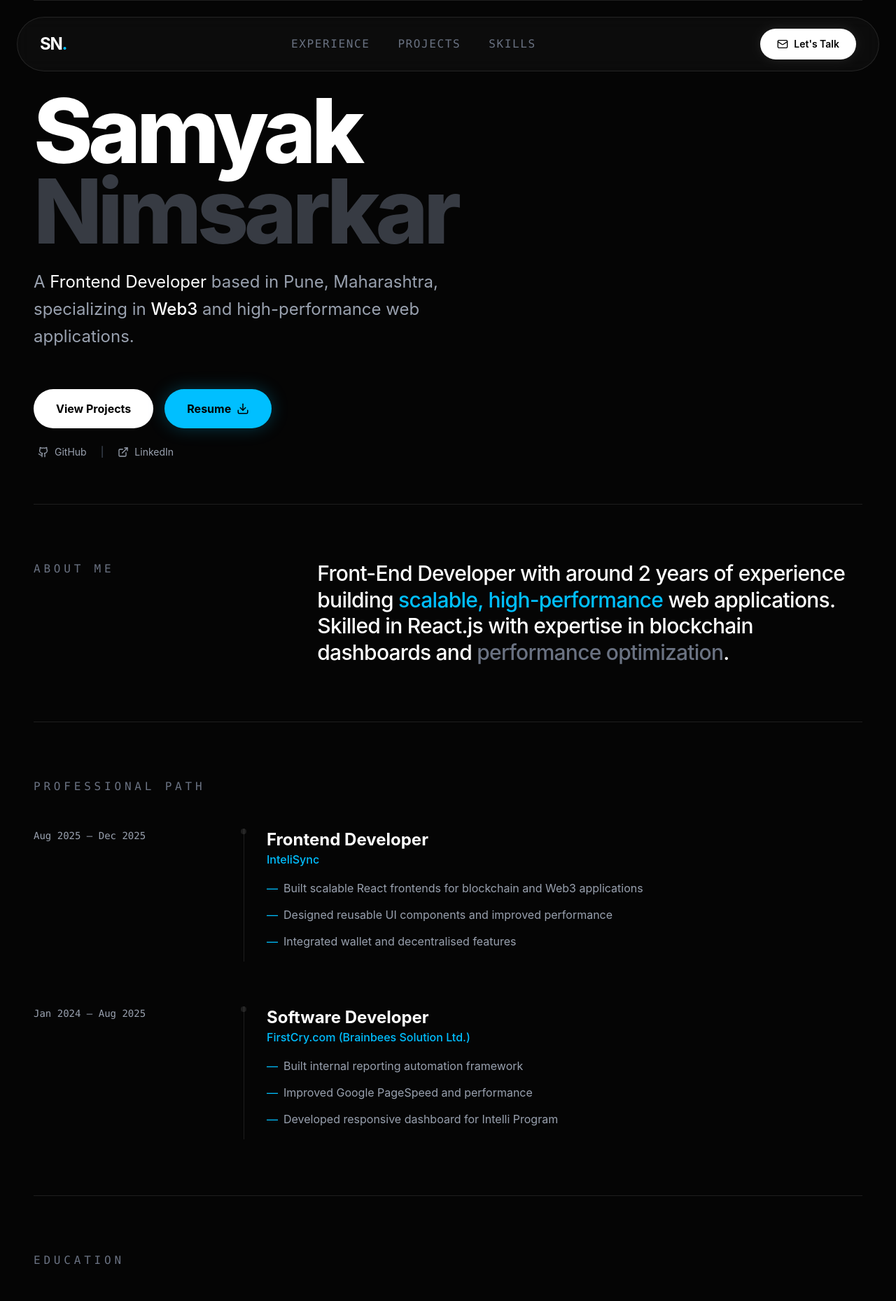
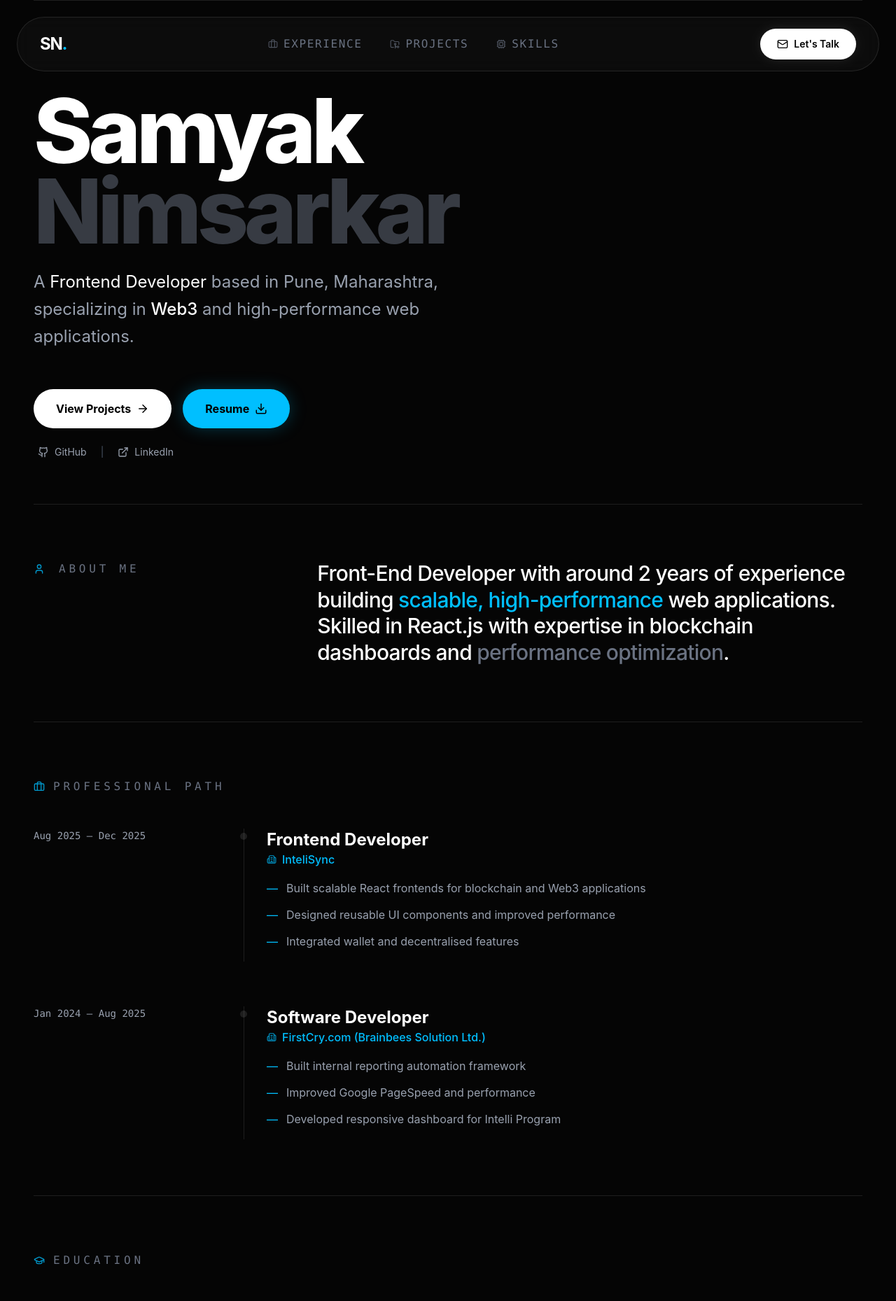
Before and after one commit to Samyak1519/portfolio, a React (Vite) app: page / in a window 1280 px wide. Shown: the top 1859 px of the page at 70% size. Built offline with nearby package versions, Linux system fonts and the light colour scheme.

Commit message:
Update: Added Icons to each Section

```diff
--- a/src/data/portfolioData.js
+++ b/src/data/portfolioData.js
@@ -1,4 +1,6 @@
 // src/data/portfolioData.js
+
+import { details } from "framer-motion/client";
 
 export const basicInfo = {
   name: "Samyak Nimsarkar",
@@ -61,6 +63,11 @@ export const projects = [
     description:
       "OTT-style cartoon streaming web app built with React and Tailwind.",
     tech: ["React", "Tailwind", "Router", "Vercel"],
+    details: [
+      "Dynamic content rows & category filtering",
+      "Optimized performance with lazy loading",
+      "Reusable component architecture",
+    ],
     link: "https://www.retrotoonz.in",
     github: "https://github.com/Samyak1519/RetroToonz",
   },
--- a/src/sections/About.jsx
+++ b/src/sections/About.jsx
@@ -1,4 +1,5 @@
 import React from "react";
+import { User } from "lucide-react";
 
 const About = () => {
   return (
@@ -8,10 +9,15 @@ const About = () => {
     >
       <div className="grid grid-cols-1 md:grid-cols-12 gap-8">
         <div className="md:col-span-4">
-          <h2 className="text-s font-mono text-gray-500 uppercase tracking-[0.3em] mb-8 md:mb-12">
-            About Me
-          </h2>
+          {/* Heading with Icon */}
+          <div className="flex items-center gap-5 mb-8 md:mb-12">
+            <User size={16} className="text-accent opacity-80" />
+            <h2 className="text-s font-mono text-gray-500 uppercase tracking-[0.3em]">
+              About Me
+            </h2>
+          </div>
         </div>
+
         <div className="md:col-span-8">
           <p className="text-2xl md:text-3xl font-medium leading-tight tracking-tight">
             Front-End Developer with around 2 years of experience building{" "}
--- a/src/sections/Education.jsx
+++ b/src/sections/Education.jsx
@@ -1,3 +1,4 @@
+import { GraduationCap, Building2 } from "lucide-react";
 import { education } from "../data/portfolioData";
 
 const Education = () => {
@@ -6,9 +7,13 @@ const Education = () => {
       id="education"
       className="py-14 md:py-20 border-t border-border scroll-mt-28 md:scroll-mt-32"
     >
-      <h2 className="text-s font-mono text-gray-500 uppercase tracking-[0.3em] mb-8 md:mb-12">
-        Education
-      </h2>
+      {/* SECTION TITLE */}
+      <div className="flex items-center gap-3 mb-8 md:mb-12">
+        <GraduationCap size={16} className="text-accent opacity-80" />
+        <h2 className="text-s font-mono text-gray-500 uppercase tracking-[0.3em]">
+          Education
+        </h2>
+      </div>
 
       <div className="space-y-12 md:space-y-16">
         {education.map((edu, index) => (
@@ -16,24 +21,32 @@ const Education = () => {
             key={index}
             className="grid grid-cols-1 md:grid-cols-12 gap-4 group"
           >
-            {/* YEAR COLUMN */}
+            {/* DATE */}
             <div className="md:col-span-3 text-gray-400 font-mono text-sm">
               {edu.date}
             </div>
 
             {/* CONTENT */}
             <div className="md:col-span-9 border-l border-border pl-8 relative pb-4">
-              <div className="absolute -left-1.25 top-0 h-2 w-2 rounded-full bg-border group-hover:bg-accent transition-colors"></div>
+              {/* timeline dot */}
+              <div className="absolute -left-1.5 top-1.5 h-3 w-3 rounded-full bg-border group-hover:bg-accent transition-colors"></div>
 
-              <h3 className="text-2xl font-bold">
+              {/* DEGREE */}
+              <h3 className="text-2xl font-bold leading-snug">
                 {edu.degree}{" "}
                 <span className="text-gray-400 font-normal">
                   in {edu.field}
                 </span>
               </h3>
 
-              <p className="text-accent mb-1 font-medium">{edu.institute}</p>
-              <p className="text-gray-400">{edu.university}</p>
+              {/* INSTITUTE */}
+              <div className="flex items-start gap-2 text-accent mt-1 font-medium">
+                <Building2 size={14} className="mt-1 shrink-0 opacity-80" />
+                <span>{edu.institute}</span>
+              </div>
+
+              {/* UNIVERSITY */}
+              <p className="text-gray-400 mt-1">{edu.university}</p>
             </div>
           </div>
         ))}
--- a/src/sections/Experience.jsx
+++ b/src/sections/Experience.jsx
@@ -1,4 +1,5 @@
 import { experiences } from "../data/portfolioData";
+import { Briefcase, Building2 } from "lucide-react";
 
 const Experience = () => {
   return (
@@ -6,9 +7,13 @@ const Experience = () => {
       id="experience"
       className="py-14 md:py-20 scroll-mt-28 md:scroll-mt-32 border-t border-border"
     >
-      <h2 className="text-s font-mono text-gray-500 uppercase tracking-[0.3em] mb-8 md:mb-12">
-        Professional Path
-      </h2>
+      {/* Title with icon */}
+      <div className="flex items-center gap-3 mb-8 md:mb-12">
+        <Briefcase size={16} className="text-accent opacity-80" />
+        <h2 className="text-s font-mono text-gray-500 uppercase tracking-[0.3em]">
+          Professional Path
+        </h2>
+      </div>
 
       <div className="space-y-12 md:space-y-16">
         {experiences.map((exp, index) => (
@@ -16,23 +21,34 @@ const Experience = () => {
             key={index}
             className="grid grid-cols-1 md:grid-cols-12 gap-4 group"
           >
+            {/* Date */}
             <div className="md:col-span-3 text-gray-400 font-mono text-sm">
               {exp.date}
             </div>
 
+            {/* Content */}
             <div className="md:col-span-9 border-l border-border pl-8 relative pb-4">
-              <div className="absolute -left-1.25 top-0 h-2 w-2 rounded-full bg-border group-hover:bg-accent transition-colors"></div>
+              {/* Timeline dot */}
+              <div className="absolute -left-1.5 top-1.5 h-2.5 w-2.5 rounded-full bg-border group-hover:bg-accent transition-colors"></div>
 
+              {/* Role */}
               <h3 className="text-2xl font-bold">{exp.role}</h3>
-              <p className="text-accent mb-4 font-medium">{exp.company}</p>
 
+              {/* Company with icon */}
+              <div className="flex items-center gap-2 text-accent mb-4 font-medium">
+                <Building2 size={14} className="opacity-80" />
+                {exp.company}
+              </div>
+
+              {/* Description */}
               <ul className="space-y-3">
                 {exp.description.map((item, i) => (
                   <li
                     key={i}
-                    className="text-gray-400 leading-relaxed flex gap-2"
+                    className="text-gray-400 leading-relaxed grid grid-cols-[auto_1fr] gap-3"
                   >
-                    <span className="text-accent">—</span> {item}
+                    <span className="text-accent">—</span>
+                    <span>{item}</span>
                   </li>
                 ))}
               </ul>
--- a/src/sections/Hero.jsx
+++ b/src/sections/Hero.jsx
@@ -1,4 +1,4 @@
-import { Download, ExternalLink, Github } from "lucide-react";
+import { ArrowRight, Download, ExternalLink, Github } from "lucide-react";
 import { basicInfo } from "../data/portfolioData";
 
 const Hero = () => {
@@ -26,9 +26,15 @@ const Hero = () => {
         <div className="flex flex-wrap gap-4">
           <a
             href="#projects"
-            className="px-8 py-4 bg-white text-black font-bold rounded-full hover:bg-accent transition-all duration-300"
+            className="px-8 py-4 bg-white text-black font-bold rounded-full
+  hover:bg-accent transition-all duration-300
+  flex items-center gap-2 group"
           >
             View Projects
+            <ArrowRight
+              size={18}
+              className="hidden md:inline transition-transform duration-300 group-hover:translate-x-1"
+            />
           </a>
 
           <a
--- a/src/sections/Navbar.jsx
+++ b/src/sections/Navbar.jsx
@@ -1,5 +1,5 @@
-import React, { useEffect, useState } from "react";
-import { Download, Mail } from "lucide-react";
+import { Briefcase, Cpu, Download, FolderGit2, Mail } from "lucide-react";
+import { useEffect, useState } from "react";
 
 const Navbar = () => {
   const [showResume, setShowResume] = useState(false);
@@ -34,13 +34,27 @@ const Navbar = () => {
 
         {/* Desktop Links */}
         <div className="hidden md:flex gap-10 text-s font-mono uppercase tracking-widest text-gray-500">
-          <a href="#experience" className="hover:text-white transition-colors">
+          <a
+            href="#experience"
+            className="flex items-center gap-2 hover:text-white transition-colors"
+          >
+            <Briefcase size={14} className="opacity-70" />
             Experience
           </a>
-          <a href="#projects" className="hover:text-white transition-colors">
+
+          <a
+            href="#projects"
+            className="flex items-center gap-2 hover:text-white transition-colors"
+          >
+            <FolderGit2 size={14} className="opacity-70" />
             Projects
           </a>
-          <a href="#skills" className="hover:text-white transition-colors">
+
+          <a
+            href="#skills"
+            className="flex items-center gap-2 hover:text-white transition-colors"
+          >
+            <Cpu size={14} className="opacity-70" />
             Skills
           </a>
         </div>
--- a/src/sections/Projects.jsx
+++ b/src/sections/Projects.jsx
@@ -1,6 +1,5 @@
-import React from "react";
+import { ExternalLink, Folder, Github } from "lucide-react";
 import { projects } from "../data/portfolioData";
-import { ExternalLink, Github } from "lucide-react";
 
 const Projects = () => {
   return (
@@ -9,7 +8,8 @@ const Projects = () => {
       className="py-14 md:py-20 border-t border-border scroll-mt-28 md:scroll-mt-32"
     >
       <div className="mb-8 md:mb-12">
-        <h2 className="text-s font-mono text-gray-500 uppercase tracking-[0.3em] mb-2">
+        <h2 className="text-s font-mono text-gray-500 uppercase tracking-[0.3em] mb-2 flex items-center gap-5">
+          <Folder size={14} className="text-accent opacity-70 shrink-0" />
           Selected Work
         </h2>
         <h3 className="text-4xl md:text-5xl font-bold tracking-tight">
```
Also changed, not shown: src/sections/Contact.jsx (+40 -28 lines).
